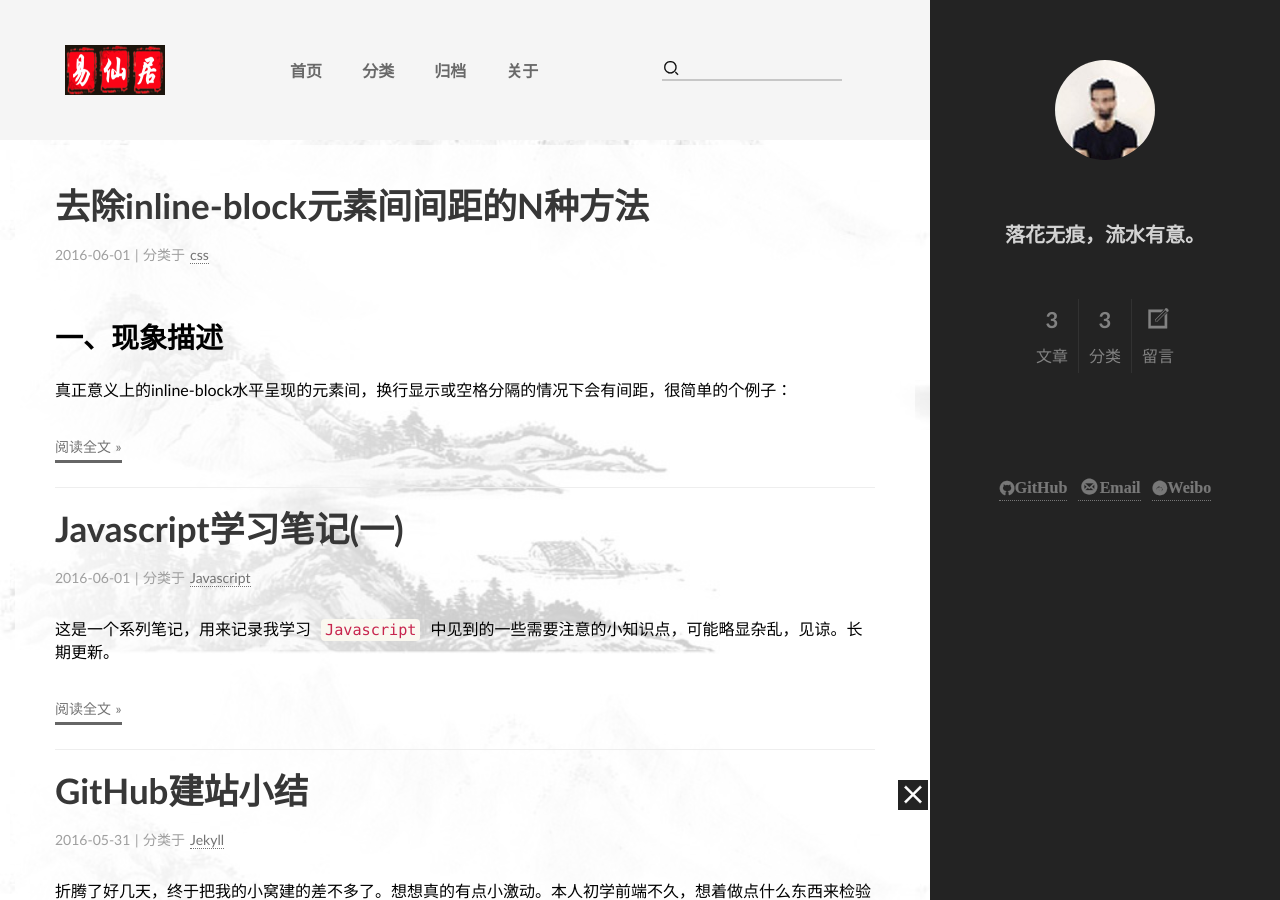
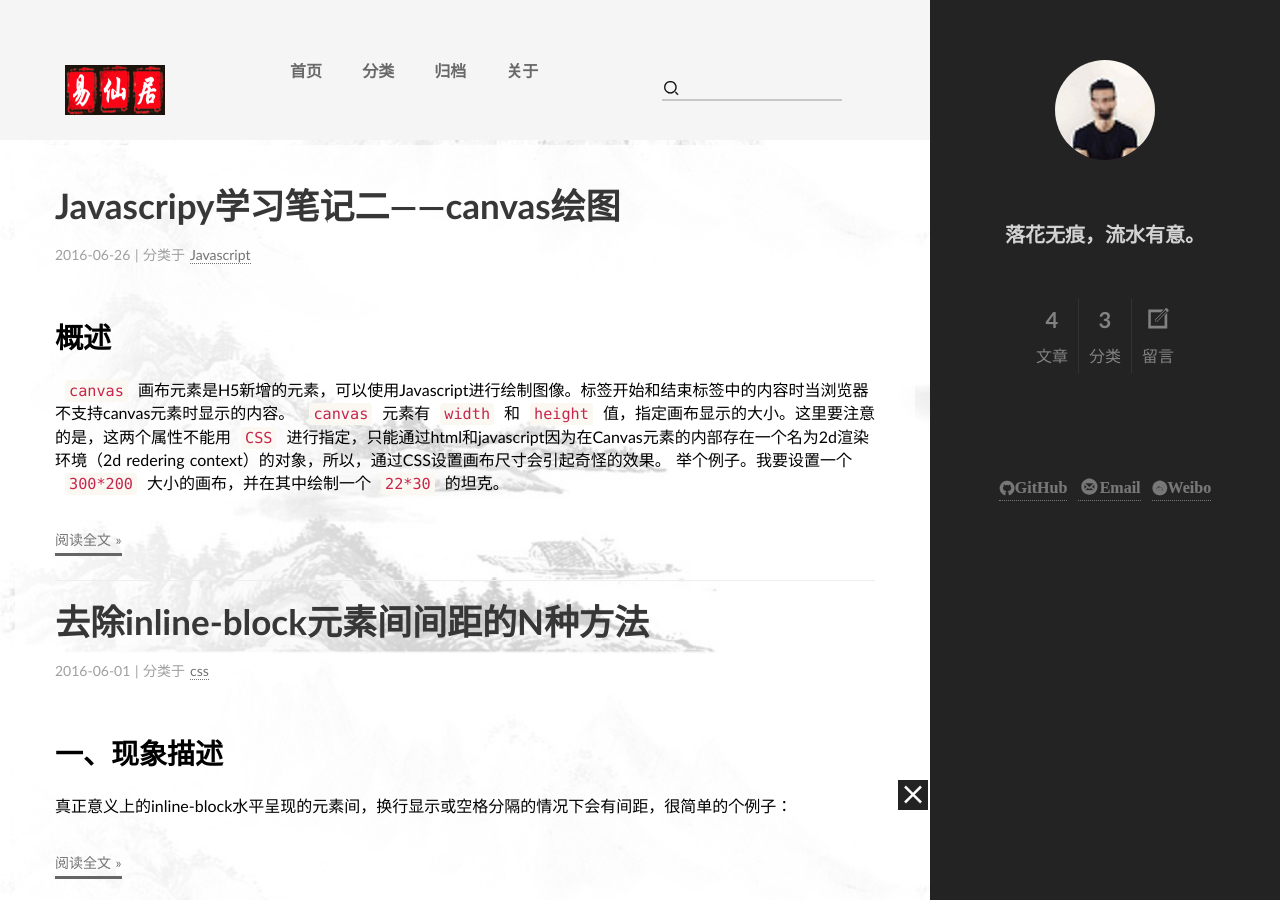
Before and after one commit to zibiaowu/zibiaowu.github.io, a Jekyll site: the page built from index.html, in a window 1280 px wide and 900 px high. Built offline with Jekyll 4.4.1, drawn with Linux system fonts in a browser that asks for light colours; the list of posts is cut into pages by our own code; comment, search, counter and statistics services are not loaded; some of the changed lines change nothing that is shown.

Commit message:
js-note-2

```diff
--- a/_layouts/default.html
+++ b/_layouts/default.html
@@ -1,7 +1,6 @@
 <!DOCTYPE html>
 <html lang="en">
 <head>
-	<meta charset="UTF-8">
 	<meta http-equiv="Content-Type" content="text/html" charset="UTF-8" />
 	<meta http-equiv="X-UA-Compatible" content="IE=edge">
     <meta name="viewport" content="width=device-width, initial-scale=1">
--- a/_posts/2016-6-1-JS-notes-1.md
+++ b/_posts/2016-6-1-JS-notes-1.md
@@ -1,6 +1,6 @@
 ---
 layout: post
-title: Javascript学习笔记(一)
+title: Javascript学习笔记一
 category: Javascript
 
 ---
@@ -189,3 +189,85 @@ Map的回调函数参数依次为value、key和map本身：
 	{% endhighlight %}
 
 `javascript:`是表示在触发`<a>`默认动作时，执行一段JavaScript代码，而` javascript:; `表示什么都不执行，这样点击`<a>`时就没有任何反应。
+
+- ### 标准类型及其包装对象
+
+为了区分对象的类型，我们用`typeof`操作符获取对象的类型，它总是返回一个字符串。`number`、`string`、`boolean`、`function`和`undefined`有别于其他类型。特别注意`null`的类型是`object`，`Array`的类型也是`object`，如果我们用typeof将无法区分出`null`、`Array`和通常意义上的`object——{}`。
+
+除了这些类型外，JavaScript还提供了包装对象，就像Java中`int`和`Integer`这种暧昧关系。
+
+包装对象用`new`创建。虽然包装对象看上去和原来的值一模一样，显示出来也是一模一样，但他们的类型已经变为object了！所以，包装对象和原始值用===比较会返回false。
+
+如果我们在使用`Number`、`Boolean`和`String`时，没有写`new`会发生什么情况？此时，`Number()`、`Boolean()`和`String()`被当做普通函数，把任何类型的数据转换为`number`、`boolean`和`string`类型（注意不是其包装类型）。
+
+	{% highlight javascript %}
+	var n = Number('123'); // 123，相当于parseInt()或parseFloat()
+	typeof n; // 'number'
+
+	var b = Boolean('true'); // true
+	typeof b; // 'boolean'
+
+	var b2 = Boolean('false'); // true! 'false'字符串转换结果为true！因为它是非空字符串！
+	var b3 = Boolean(''); // false
+
+	var s = String(123.45); // '123.45'
+	typeof s; // 'string'
+	{% endhighlight %}
+
+总结一下，有这么几条规则需要遵守：
+
+- **不要使用new Number()、new Boolean()、new String()创建包装对象。**
+
+- **用parseInt()或parseFloat()来转换任意类型到number；**
+
+- **用String()来转换任意类型到string，或者直接调用某个对象的toString()方法；**
+
+- **通常不必把任意类型转换为boolean再判断，因为可以直接写if (myVar) {...}；**
+
+- **typeof操作符可以判断出number、boolean、string、function和undefined；**
+
+- **判断Array要使用Array.isArray(arr)；**
+
+- **判断null请使用myVar === null；**
+
+- **判断某个全局变量是否存在用typeof window.myVar === 'undefined'；**
+
+- **函数内部判断某个变量是否存在用typeof myVar === 'undefined'。**
+
+最后，任何对象都有`toString()`方法吗？null和undefined就没有！确实如此，这两个特殊值要除外，虽然null还伪装成了object类型。而且，number对象调用toString()报`SyntaxError`：
+
+	123.toString(); // SyntaxError
+
+遇到这种情况，要特殊处理一下：
+
+	123..toString(); // '123', 注意是两个点！
+	 (123).toString(); // '123'
+
+原因是词法分析器会把123后面的`.`当作小数点，默认后面会跟小数部分，所以后面跟着任何的方法名都会报错。
+
+- ### 为了解决块级作用域，ES6引入了新的关键字`let`，用`let`替代`var`可以申明一个块级作用域的变量。同时，ES6标准引入了新的关键字`const`来定义常量，const与let都具有块级作用域：
+
+ {% highlight javascript %}
+	'use strict';
+	function foo() {
+	    var sum = 0;
+	    for (let i=0; i<100; i++) {
+	        sum += i;
+	    }
+	    i += 1; // SyntaxError
+	}
+ {% endhighlight %}
+
+- ### H5 classList属性
+
+  - `length`属性，表示元素类名的个数，只读。
+
+  - `item()`支持一个参数，为类名的索引，返回对应的类名
+
+  - `add()`支持一个类名字符串参数。表示往类名列表中新增一个类名；如果之前类名存在，则添加忽略。
+
+  - `remove()`支持一个类名字符串参数。表示往类名列表中移除该类名。
+
+  - `toggle()`支持一个类名字符串参数。无则加勉，有则移除之意。若类名列表中有此类名，移除之，并返回false; 如果没有，则添加该类名，并返回true.
+
+  - `contains()`支持一个类名字符串参数。表示往类名列表中是否包含该类名。
--- /dev/null
+++ b/_posts/2016-6-26-JS-note-2-canvas.md
@@ -0,0 +1,166 @@
+---
+layout: post
+category: Javascript
+title: Javascripy学习笔记二——canvas绘图
+---
+
+# 概述
+`canvas`画布元素是H5新增的元素，可以使用Javascript进行绘制图像。标签开始和结束标签中的内容时当浏览器不支持canvas元素时显示的内容。
+`canvas`元素有`width`和`height`值，指定画布显示的大小。这里要注意的是，这两个属性不能用`CSS`进行指定，只能通过html和javascript因为在Canvas元素的内部存在一个名为2d渲染环境（2d redering context）的对象，所以，通过CSS设置画布尺寸会引起奇怪的效果。
+举个例子。我要设置一个`300*200`大小的画布，并在其中绘制一个`22*30`的坦克。
+
+我先在HTML中设置好canvas的大小：
+
+	<canvas id="mycanv" width="300" height="200" style="background-color:black;">请升级您的浏览器吧！</canvas>
+
+正常显示，没有问题。
+
+![html](/resource/image/2016-6-26(1).png)
+
+再来，我用CSS设置画布的大小：
+
+	<style type="text/css">
+		#mycanv{background-color: black;width: 300px;height: 200px;}
+	</style>
+
+	<canvas id="mycanv">请升级您的浏览器吧！</canvas>
+
+这时候，问题就来了，可以看到坦克被放大了，这个例子里我的画布大小设置的比较小，当画布很大时，效果更明显，大家可以自己尝试。这就是上面说到的**奇怪的效果。**
+
+![css](/resource/image/2016-6-26(2).png)
+
+最后是用JS来设置画布大小，有两种情况：
+
+	var can = document.getElementById("mycanv");
+
+	can.width = 800;
+	can.height = 600;
+
+这种方法和第一种直接在HTML里设置是一样的，即正常效果。
+还有一种情况：
+
+	var can = document.getElementById("mycanv");
+
+	can.style.width = 300 + 'px';
+	can.style.height = 200 + 'px';
+
+这是一种类CSS的指定大小的方式，所以和CSS直接指定是一样的效果，同样产生了不必要的缩放效果。
+所以，最好的方式是直接在HTML里设置画布的大小，简单粗暴。
+
+在接下来要讲绘图之前，我们得先取得这个所谓的2D渲染环境对象：
+
+	var cxt = can.getContext('2d');
+
+# 基本操作：填充和描边
+2D上下文的基本绘图操作是填充和描边。这分别取决于两个属性：`fillstyle`和`strokestyle`。这两个属性的值可以是字符串，渐变对象和模式对象。默认值都为"#000"。
+
+- 字符串即为CSS的任意指定颜色的字符串形式。
+
+ - 渐变对象由`createLinearGradient()`方法创建。接受四个参数：起点x，y坐标，终点x，y坐标。然后用`addColorStop()`方法指定色标。接受两个参数：色标位置（0到1之间）和颜色值。
+
+- 模式即重复的图像。调用`createPattern`方法传入两个参数：一个`<img>元素`和一个表示如何重复的字符串，值包括`repeat`,`repeat-x`,`repeat-y`和`no-repeat`。
+
+# 绘制矩形
+
+- `fillRect(x,y,width,height)`，绘制的矩形会填充由`fillstyle`指定的颜色；
+- `strokeRect(x,y,width,height)`，绘制的矩形会由`strokestyle`指定的颜色描边；描边线条宽度由`lineWidth`控制；
+- `clearRect(x,y,width,height)`，清除画布上的矩形区域。
+其中，x,y为矩形的坐标，width和height分别为矩形的宽度和高度。
+
+# 绘制路径
+
+- `beginPath()`表示开始绘制新路径；
+- `arc(x,y,r,startAngle,endAngle,counterclockwise)`以（x,y）为圆心绘制半径为r的圆弧，起始和结束弧度由后两个参数指定（注意弧度值用`Math.PI`指定，介于0到2PI之间）,最后一个参数表示绘制时是否按逆时针方向，false为按顺时针方向。
+- `moveTo(x,y)`将绘图游标移动到（x,y）；
+- `lineTo(x,y)`从上一点开始绘制一条直线，到（x,y）；
+- `closePath()`绘制一条连接到路径起点的线条，结束绘制路径；
+- `fill()`使用`fillstyle`填充；
+- `stroke()`使用`strokestyle`描边
+-  `isPointInPath()`接受（x,y）坐标用于在路径关闭之前确定画布上的一点是否在路径上。
+
+# 绘制文本
+
+- `fillText(string,x,y)`；
+- `strokeText(string,x,y)`;
+以上两个方法都以下面三个属性为基础:
+- `font`表示文本样式，和CSS中指定文本样式一致；
+- `textAlign`文本对齐方式，包括`start`,`end`,`left`,`right`,`center`,影响x的位置。如`start`表示从x值处开始绘制，`center`表示x值为文本的中心;
+- `textBaseline`包括`top`,``middle`,`bottom`,影响y的位置。`top`y坐标表示文本顶端位置。
+
+# 变换
+- `rotate(angle)`围绕原点旋转angle弧度；
+- `scale(X,Y)`缩放图像，x方向乘以X，y方向上乘以Y，默认均为1.0；
+- `translate(x,y)`将坐标原点移动到（x,y），初始值为（0，0）；
+- `save()`入栈保存上下文当前属性及变换的组合,不保存上下文内容，可重复调用；
+- `restore()`出栈将最近一次的保存组合恢复，可重复调用；
+
+# 绘制图像
+
+- `draImage(image,x,y)`在（x,y）处绘制image图像；
+- `drawImage(image,x,y,width,height)`在（x,y）处绘制大小为width*height的图像；
+- `drawImage(image,x,y,width,height,X,Y,WIDTH,HEIGHT)`把image图像从（x,y）开始的大小为width*height的图像绘制到上下文中（X,Y）开始的大小为WIDTH*HEIGHT的图像。
+
+# 合成
+
+- `globalAlpha`介于0到1之间，用于指定所有绘制的透明度，默认值为0；
+- `globalCompositionOperation`表示后绘制的图形怎样与先绘制的图形结合。包括以下值：
+
+
+	`source-over`默认值，表示后绘制的图形位于先绘制的图形上方；
+
+	`source-in`表示后绘制的图形与先绘制的图形重叠的部分可见，其他部分完全透明；
+
+	`source-out`表示后绘制的图形与先绘制的图形不重叠的部分可见，先绘制的图形完全透明；
+
+	`source-atop`表示后绘制的图形与先绘制的图形重叠的部分可见，先绘制图形不受影响；
+
+	`destination-over`后绘制的图形位于先绘制的图形下方，只有之前透明像素下的部分才可见；
+
+	`destination-in`后绘制的图形位于先绘制的图形下方，两者不重叠的部分完全透明；
+
+	`destination-out`后绘制的图形擦除与先绘制的图形重叠的部分；
+
+	`destination-atop`后绘制的图形位于先绘制的图形下方，两者不重叠的地方，先绘制的图形变透明；
+
+	`lighter`后绘制的图形与先绘制的图形重叠部分值相加，使该部分变亮。
+
+# 实例：绘制坦克
+
+需要绘制的坦克各参数如下：
+
+![tank](/resource/image/2016-6-26(3).png)
+
+如上图所示，我们的坦克基本上是由三个矩形和一个圆形一个线段组成，每个部件的尺寸进行了标记，单位为px,下面我们用上面讲到的内容来画出我们的坦克，注意：我们在画坦克的时候应该选择一个参考点，这里我们选择的是坦克的左上角。
+
+	<canvas id="tankMap" width="400px" height="300px" style="background-color:black"></canvas>
+	<script type="text/javascript">
+		//得到画布
+		var canvas1 = document.getElementById("tankMap");
+
+		//定义一个位置变量
+		var heroX = 80;
+		var heroY = 80;
+
+		//得到绘图上下文
+		var cxt = canvas1.getContext("2d");
+		//设置颜色
+		cxt.fillStyle="#BA9658";
+		//左边的矩形
+		cxt.fillRect(heroX,heroY,5,30);
+		//右边的矩形
+		cxt.fillRect(heroX+17,heroY,5,30);
+		//画中间的矩形
+		cxt.fillRect(heroX+6,heroY+5,10,20);
+		//画出坦克的盖子
+		cxt.fillStyle="#FEF26E";
+		cxt.arc(heroX+11,heroY+15,5,0,2*Math.PI,true);
+		cxt.fill();
+		//画出炮筒
+		cxt.strokeStyle="#FEF26E";
+		cxt.lineWidth=1.5;
+		cxt.beginPath();
+		cxt.moveTo(heroX+11,heroY+15);
+		cxt.lineTo(heroX+11,heroY);
+		cxt.closePath();
+		cxt.stroke();
+	</script>
--- a/resource/css/main.css
+++ b/resource/css/main.css
@@ -30,6 +30,8 @@ white-space: pre;white-space: pre-wrap;white-space: -moz-pre-wrap;white-space: -
 
 code {font-family: Monaco, Consolas, "Andale Mono", "DejaVu Sans Mono", monospace;font-size: 95%;line-height: 140%;
 white-space: pre;white-space: pre-wrap;white-space: -moz-pre-wrap;white-space: -o-pre-wrap;background: #faf8f0;margin: 20px 10px;}
+
+img{margin: 20px 0;}
 
 table{border-top:2px solid #777;border-bottom: 2px solid #777;margin: 8px 0;}
 table thead{border-bottom: 1px dashed #777;background-color: #aaa;color:#fff;}
```
Also changed, not shown: resource/image/2016-6-26(1).png (added), resource/image/2016-6-26(2).png (added), resource/image/2016-6-26(3).png (added).
